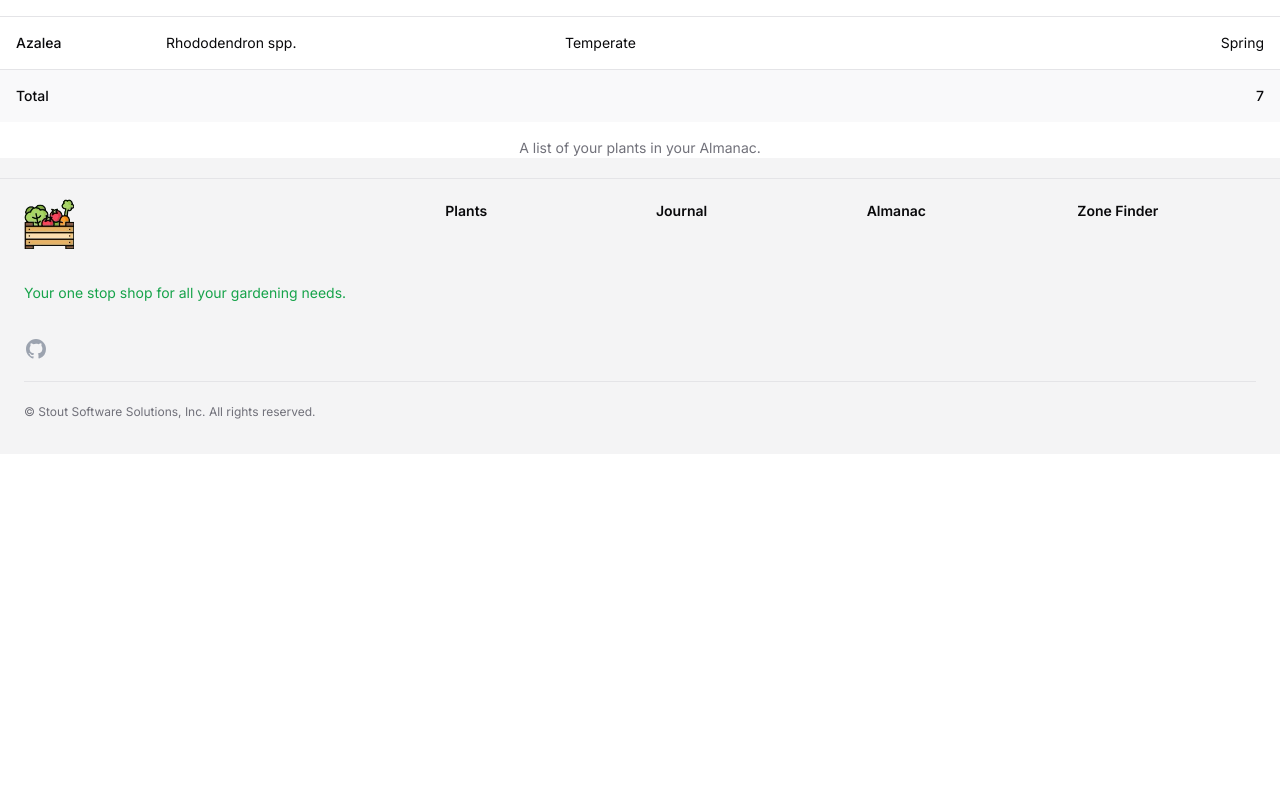
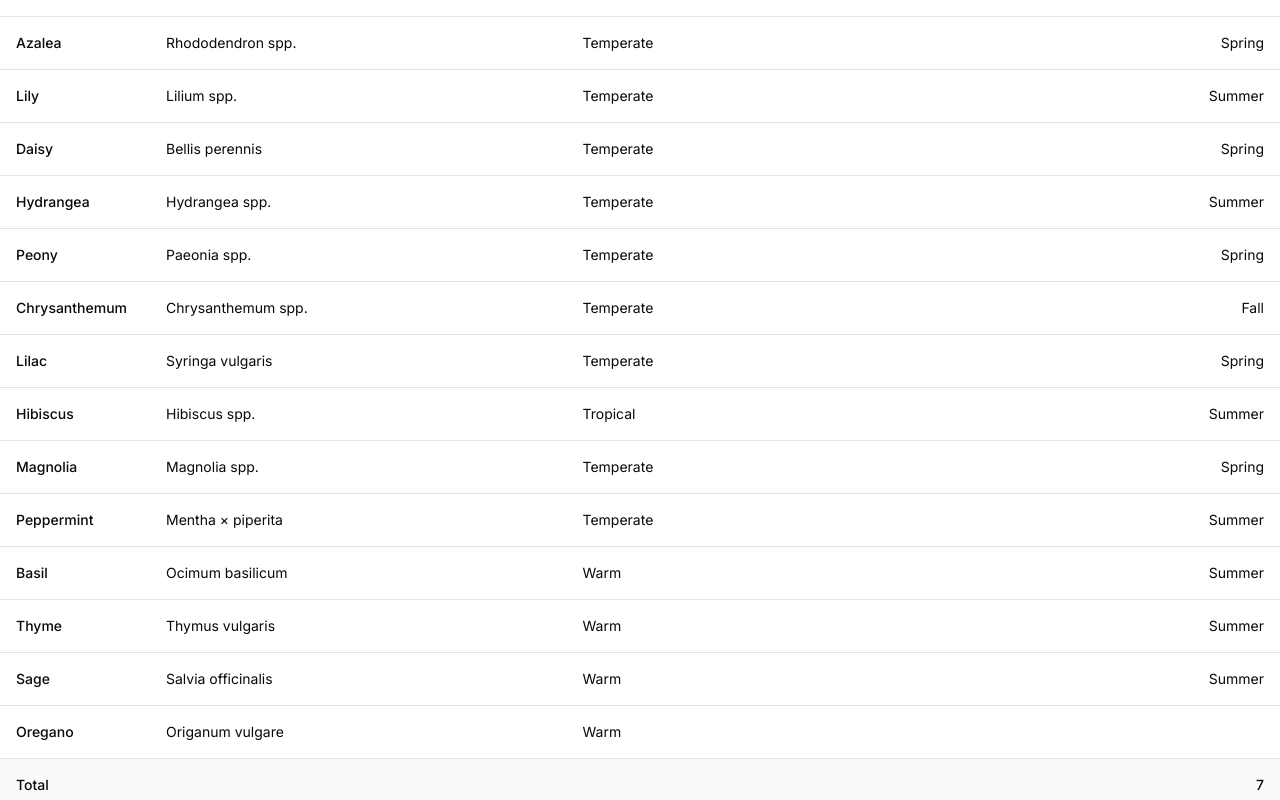
Before and after one commit to zacharyst10/thee-garden-site, a Next.js app: page /almanac in a window 1280 px wide. Shown: the part 480-1280 px from the top of the page. Before the commit the page ends 934 px from the top, so only its background shows below. Built offline with nearby package versions, Linux system fonts and the light colour scheme; a web font is replaced by a local one.

Commit message:
added in more almanac stuff

```diff
--- a/app/almanac/page.tsx
+++ b/app/almanac/page.tsx
@@ -52,6 +52,83 @@ const plants = [
     preferredClimate: "Temperate",
     bloomingSeason: "Spring",
   },
+  {
+    plantName: "Lily",
+    scientificName: "Lilium spp.",
+    preferredClimate: "Temperate",
+    bloomingSeason: "Summer",
+  },
+  {
+    plantName: "Daisy",
+    scientificName: "Bellis perennis",
+    preferredClimate: "Temperate",
+    bloomingSeason: "Spring",
+  },
+  {
+    plantName: "Hydrangea",
+    scientificName: "Hydrangea spp.",
+    preferredClimate: "Temperate",
+    bloomingSeason: "Summer",
+  },
+  {
+    plantName: "Peony",
+    scientificName: "Paeonia spp.",
+    preferredClimate: "Temperate",
+    bloomingSeason: "Spring",
+  },
+  {
+    plantName: "Chrysanthemum",
+    scientificName: "Chrysanthemum spp.",
+    preferredClimate: "Temperate",
+    bloomingSeason: "Fall",
+  },
+  {
+    plantName: "Lilac",
+    scientificName: "Syringa vulgaris",
+    preferredClimate: "Temperate",
+    bloomingSeason: "Spring",
+  },
+  {
+    plantName: "Hibiscus",
+    scientificName: "Hibiscus spp.",
+    preferredClimate: "Tropical",
+    bloomingSeason: "Summer",
+  },
+  {
+    plantName: "Magnolia",
+    scientificName: "Magnolia spp.",
+    preferredClimate: "Temperate",
+    bloomingSeason: "Spring",
+  },
+  {
+    plantName: "Peppermint",
+    scientificName: "Mentha × piperita",
+    preferredClimate: "Temperate",
+    bloomingSeason: "Summer",
+  },
+  {
+    plantName: "Basil",
+    scientificName: "Ocimum basilicum",
+    preferredClimate: "Warm",
+    bloomingSeason: "Summer",
+  },
+  {
+    plantName: "Thyme",
+    scientificName: "Thymus vulgaris",
+    preferredClimate: "Warm",
+    bloomingSeason: "Summer",
+  },
+  {
+    plantName: "Sage",
+    scientificName: "Salvia officinalis",
+    preferredClimate: "Warm",
+    bloomingSeason: "Summer",
+  },
+  {
+    plantName: "Oregano",
+    scientificName: "Origanum vulgare",
+    preferredClimate: "Warm",
+  },
 ];
 
 export default function Almanac() {
```
